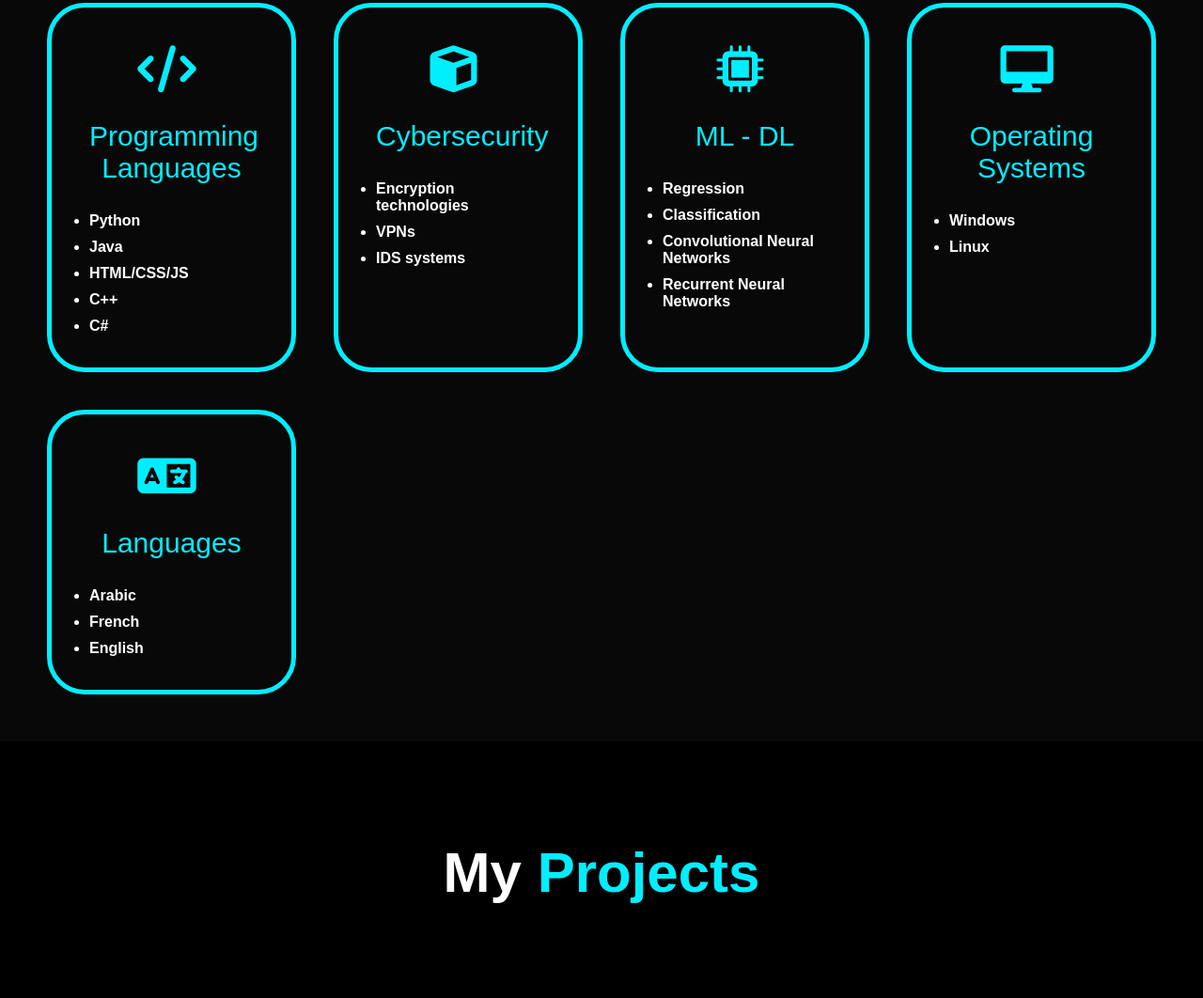
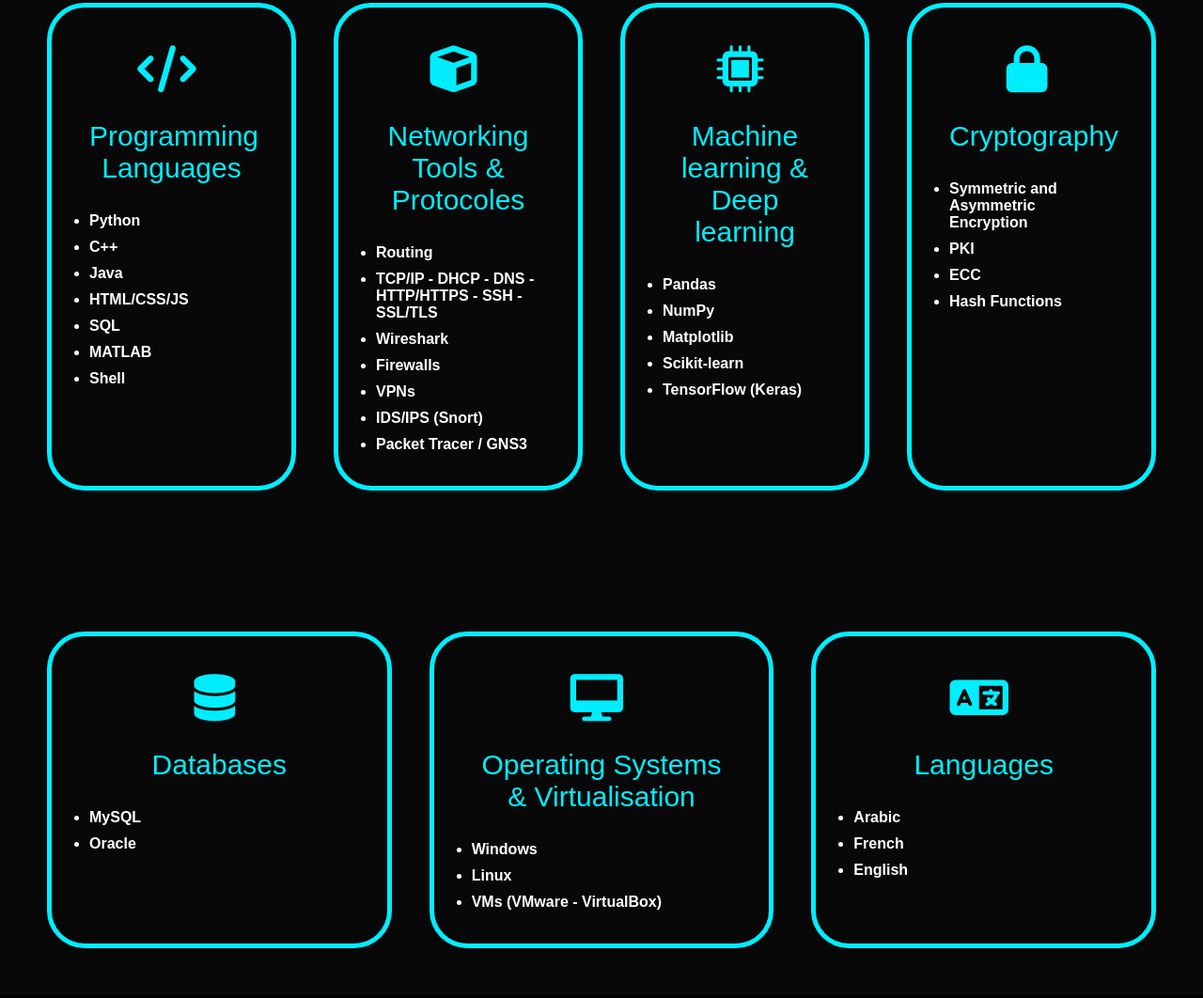
Before and after one commit to Youssef-Daouayry/Youssef-Daouayry.github.io, a plain HTML site: page index.html in a window 1280 px wide. Shown: the part 1886-2948 px from the top of the page at 94% size. Drawn offline with nearby package versions, Linux system fonts and the light colour scheme.

Commit message:
Update index.html

```diff
--- a/index.html
+++ b/index.html
@@ -58,44 +58,76 @@
         <section id="Skills">
             <div class="project">
                 <div class="container">
-                    <h1 class="sub-title">My <span>Skills</span></h1>
+                    <h1 class="sub-title"><span>S</span>kills & <span>T</span>echtologys</h1>
                     <div class="prj-list">
                         <div>
                             <i class='fa-solid fa-code' style="color: #00eeff;"></i>
                             <h2>Programming Languages</h2>
                             <ul>
                                 <li>Python</li>
+                                <li>C++</li>
                                 <li>Java</li>
                                 <li>HTML/CSS/JS</li>
-                                <li>C++</li>
-                                <li>C#</li>
+                                <li>SQL</li>
+                                <li>MATLAB</li>
+                                <li>Shell</li>
                             </ul>
                         </div>
                         <div>
                             <i class="fa-solid fa-cube" style="color: #00eeff;"></i>
-                            <h2>Cybersecurity</h2>
+                            <h2>Networking Tools & Protocoles</h2>
                             <ul>
-                                <li>Encryption technologies</li>
+                                <li>Routing</li>
+                                <li>TCP/IP - DHCP - DNS - HTTP/HTTPS - SSH - SSL/TLS</li>
+                                <li>Wireshark</li>
+                                <li>Firewalls</li>
                                 <li>VPNs</li>
-                                <li>IDS systems</li>
+                                <li>IDS/IPS (Snort)</li>
+                                <li>Packet Tracer / GNS3</li>
                             </ul>
                         </div>
                         <div>
                             <i class="fa-solid fa-microchip" style="color: #00eeff;"></i>
-                            <h2>ML - DL</h2>
+                            <h2>Machine learning & Deep learning</h2>
                             <ul>
-                                <li>Regression</li>
-                                <li>Classification</li>
-                                <li>Convolutional Neural Networks</li>
-                                <li>Recurrent Neural Networks</li>
+                                <li>Pandas</li>
+                                <li>NumPy</li>
+                                <li>Matplotlib</li>
+                                <li>Scikit-learn</li>
+                                <li>TensorFlow (Keras)</li>
+                            </ul>
+                        </div>
+
+                        <div>
+                            <i class="fa-solid fa-lock" style="color: #00eeff;"></i>
+                            <h2>Cryptography</h2>
+                            <ul>
+                                <li>Symmetric and Asymmetric Encryption</li>
+                                <li>PKI</li>
+                                <li>ECC</li>
+                                <li>Hash Functions</li>
+                            </ul>
+                        </div>
+                    </div>
+                </div>
+
+                <div class="container">
+                    <div class="prj-list">
+                        <div>
+                            <i class="fa-solid fa-database" style="color: #00eeff;"></i>
+                            <h2>Databases</h2>
+                            <ul>
+                                <li>MySQL</li>
+                                <li>Oracle</li>
                             </ul>
                         </div>
                         <div>
                             <i class='fa-solid fa-desktop' style="color: #00eeff;"></i>
-                            <h2>Operating Systems</h2>
+                            <h2>Operating Systems & Virtualisation</h2>
                             <ul>
                                 <li>Windows</li>
                                 <li>Linux</li>
+                                <li>VMs (VMware - VirtualBox)</li>
                             </ul>
                         </div>
                         <div>
@@ -110,6 +142,7 @@
                     </div>
                 </div>
             </div>
+
         </section>
 
         <section id="Projects">
```
